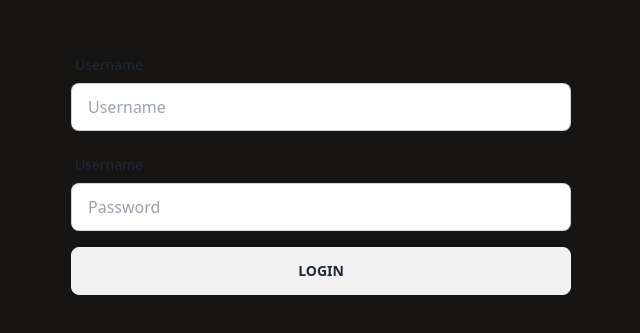
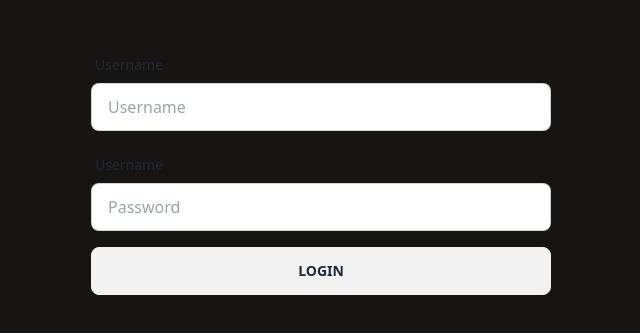
Before and after one commit to adzibilal/adzibilal, a Next.js app: page /login in a window 1280 px wide. Shown: the part 229-562 px from the top of the page, without its empty margins (319-959 px from the left). Built offline with nearby package versions, Linux system fonts and the light colour scheme.

Commit message:
login admin padding

```diff
--- a/pages/login/index.tsx
+++ b/pages/login/index.tsx
@@ -55,7 +55,7 @@ const Index: NextPage<Props> = ({}) => {
 
     return (
         <div className='flex items-center justify-center w-full h-screen'>
-            <div className='w-full max-w-[500px]'>
+            <div className='w-full max-w-[500px] px-5'>
                 <form onSubmit={handleLogin}>
                     <div className='mb-4'>
                         <div className='form-control w-full'>
```
